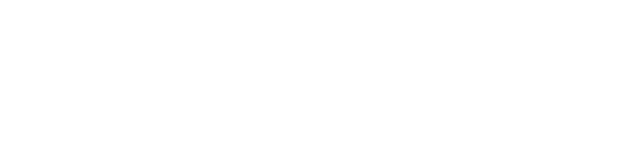
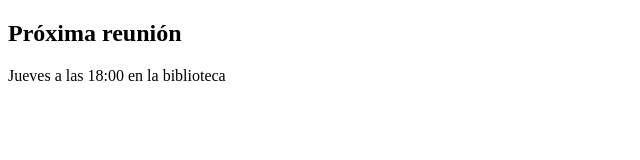
Before and after one commit to elianbgdocente/club-lectura, a plain HTML site: page index.html in a window 1280 px wide. Shown: the whole page, without its empty margins (0-640 px from the left). Drawn offline with Linux system fonts and the light colour scheme.

Commit message:
Añadir Contenido
Añadir Contenido

```diff
--- a/index.html
+++ b/index.html
@@ -8,7 +8,8 @@
 <body>
     <!--cabecera-->
 
-    <!--contenido-->
+   <h2>Próxima reunión</h2>
+   <p> Jueves a las 18:00 en la biblioteca </p>
 
     <!--pie-->
 </body>
```
